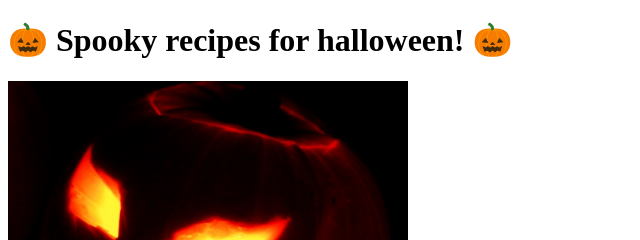
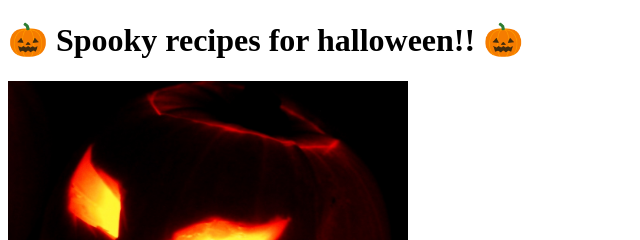
Before and after one commit to kitocerra/odin-recipes, a plain HTML site: page index.html in a window 1280 px wide. Shown: the top 240 px of the page, 0-640 px from the left. Drawn offline with Linux system fonts and the light colour scheme.

```diff
--- a/index.html
+++ b/index.html
@@ -5,7 +5,7 @@
         <title>Odin Recipes</title>
     </head>
     <body>
-        <h1>🎃 Spooky recipes for halloween! 🎃</h1>
+        <h1>🎃 Spooky recipes for halloween!! 🎃</h1>
         <img src="images/Jack-o'-Lantern_2003-10-31.jpg"
         width="400">
         <h2>Links related to spooky recipes:</h2>
```
